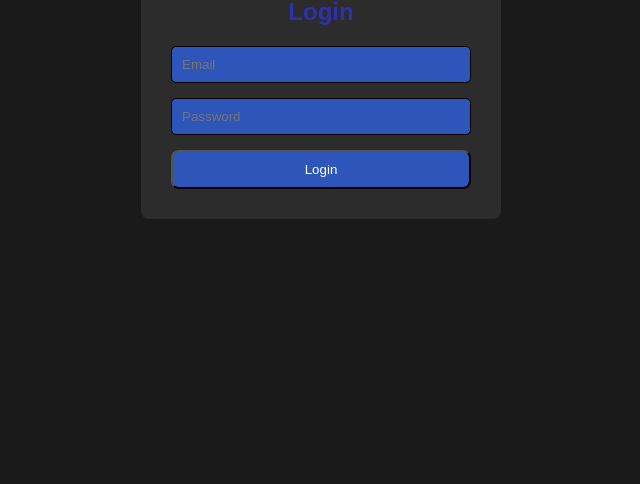
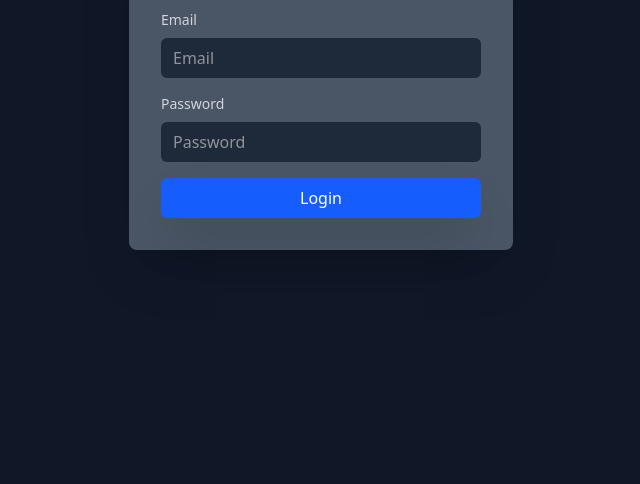
Before and after one commit to prathamsharma10/ChaiORCodeWeb, a plain HTML site: page login.html in a window 1280 px wide. Shown: the part 316-800 px from the top of the page, without its empty margins (319-959 px from the left). Drawn offline with Linux system fonts and the light colour scheme.

Commit message:
Add files via upload

```diff
--- a/login.html
+++ b/login.html
@@ -3,58 +3,43 @@
   <head>
     <meta charset="UTF-8" />
     <meta name="viewport" content="width=device-width, initial-scale=1.0" />
-    <title>Login Page</title>
-    <style>
-      body {
-        font-family: Arial, Helvetica, sans-serif;
-        background-color: #1a1a1a;
-        margin: 0;
-        padding: 0;
-        height: 100vh;
-        display: flex;
-        justify-content: center;
-        align-items: center;
-      }
-      .card {
-        background-color: #2c2c2c;
-        border-radius: 8px;
-        padding: 30px;
-        width: 300px;
-      }
-      h2 {
-        color: #2d31ae;
-        text-align: center;
-        margin-bottom: 20px;
-      }
-      form {
-        display: flex;
-        flex-direction: column;
-      }
-      input {
-        margin-bottom: 15px;
-        padding: 10px;
-        border-radius: 5px;
-        border: 1px solid black;
-        background-color: #2d55ba;
-      }
-      button {
-        background-color: #2d55ba;
-        color: #fff;
-        padding: 10px;
-        border-radius: 8px;
-      }
-      button:hover {
-        background-color: #061e5c;
-      }
-    </style>
+    <title>Login</title>
+    <link rel="stylesheet" href="./output.css" />
   </head>
-  <body>
-    <div class="card">
-      <h2>Login</h2>
+  <body class="bg-gray-900 flex justify-center items-center min-h-screen">
+    <div class="bg-gray-600 rounded-lg p-8 shadow-2xl max-w-sm w-full">
+      <h2 class="text-center text-3xl text-white mb-6 font-bold">Login</h2>
       <form>
-        <input type="email" name="" id="" placeholder="Email" />
-        <input type="password" name="" id="" placeholder="Password" />
-        <button type="submit">Login</button>
+        <div class="mb-4">
+          <label class="block text-sm font-medium text-gray-300 mb-2" for=""
+            >Email</label
+          >
+          <input
+            class="w-full px-3 py-2 bg-gray-800 border-gray-900 rounded-md text-white focus:outline-none focus:ring-2 focus:ring-blue-600"
+            type="email"
+            name=""
+            id=""
+            placeholder="Email"
+          />
+        </div>
+        <div class="mb-4">
+          <label class="block text-sm font-medium text-gray-300 mb-2" for=""
+            >Password</label
+          >
+          <input
+            class="w-full px-3 py-2 bg-gray-800 border-gray-900 rounded-md text-white focus:outline-none focus:ring-2 focus:ring-blue-600"
+            type="password"
+            name=""
+            id=""
+            placeholder="Password"
+          />
+        </div>
+        <button
+          class="w-full bg-blue-600 text-white py-2 px-4 rounded-md hover:bg-blue-700 shadow-2xl"
+          type="submit"
+        >
+          Login
+        </button>
       </form>
     </div>
   </body>
```
Also changed, not shown: responsive.html (added, +14 -0 lines), output.css.
